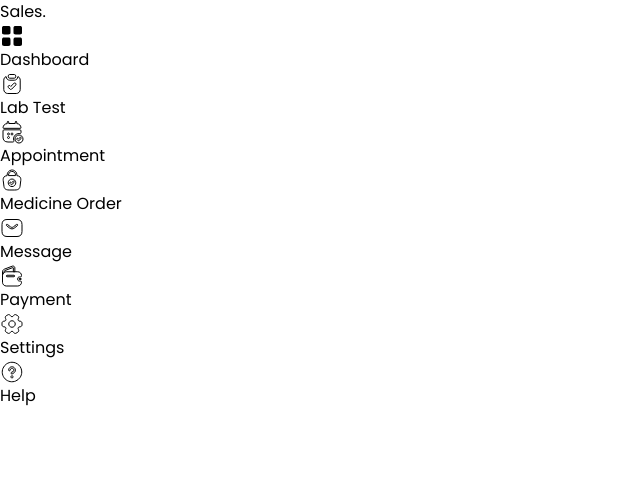
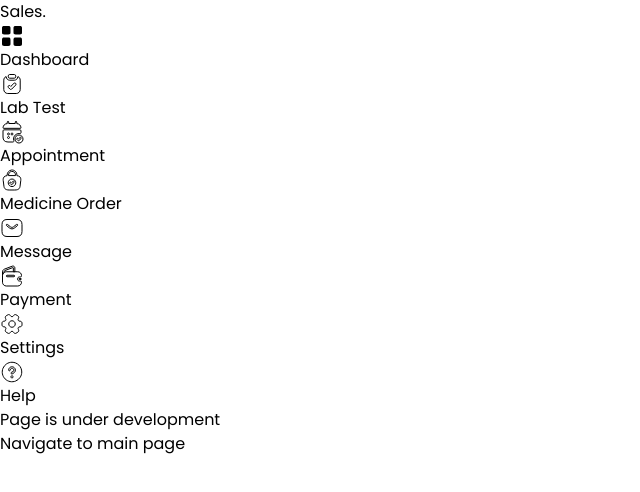
Before and after one commit to estaniulyte/admin-template, a Vue app: page /help in a window 1280 px wide. Shown: the top 492 px of the page, without its empty margins (0-640 px from the left). Built offline with nearby package versions, Linux system fonts and the light colour scheme.

Commit message:
feat: add "Under Development" to empty pages

```diff
--- /dev/null
+++ b/src/components/UnderDevelopmentMsg.vue
@@ -0,0 +1,17 @@
+<template>
+  <div
+    class="flex flex-col items-center justify-center text-center min-h-screen"
+  >
+    <h1 class="text-4xl text-black text-opacity-90">
+      Page is under development
+    </h1>
+    <h1 class="mt-4 text-2xl text-black text-opacity-60">
+      Navigate to
+      <router-link
+        class="text-primary-500 hover:underline transition-all"
+        to="/"
+        >main page</router-link
+      >
+    </h1>
+  </div>
+</template>
--- a/src/router.ts
+++ b/src/router.ts
@@ -1,11 +1,27 @@
 import { createRouter, createWebHistory } from 'vue-router';
 import Products from './components/Products.vue';
 import Product from './components/Product.vue';
+import UnderDevelopmentMsg from './components/UnderDevelopmentMsg.vue';
 
 export const router = createRouter({
   history: createWebHistory(),
   routes: [
     { path: '/', name: 'Home', component: Products },
     { path: '/product/:id', name: 'Product', component: Product },
+    { path: '/lab-test', name: 'Lab Test', component: UnderDevelopmentMsg },
+    {
+      path: '/appointment',
+      name: 'Appointment',
+      component: UnderDevelopmentMsg,
+    },
+    {
+      path: '/medicine-order',
+      name: 'Medicine order',
+      component: UnderDevelopmentMsg,
+    },
+    { path: '/message', name: 'Message', component: UnderDevelopmentMsg },
+    { path: '/payment', name: 'Payment', component: UnderDevelopmentMsg },
+    { path: '/settings', name: 'Settings', component: UnderDevelopmentMsg },
+    { path: '/help', name: 'Help', component: UnderDevelopmentMsg },
   ],
 });
```
